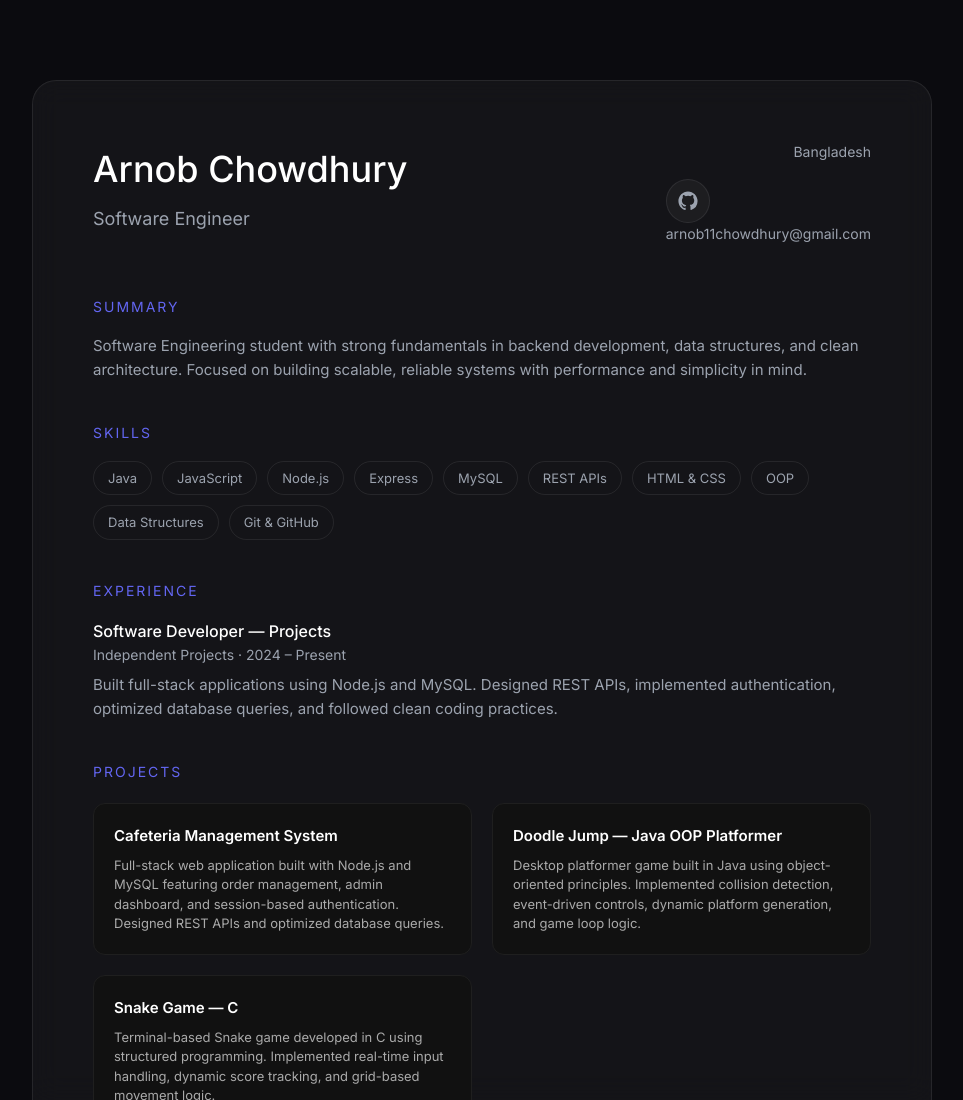
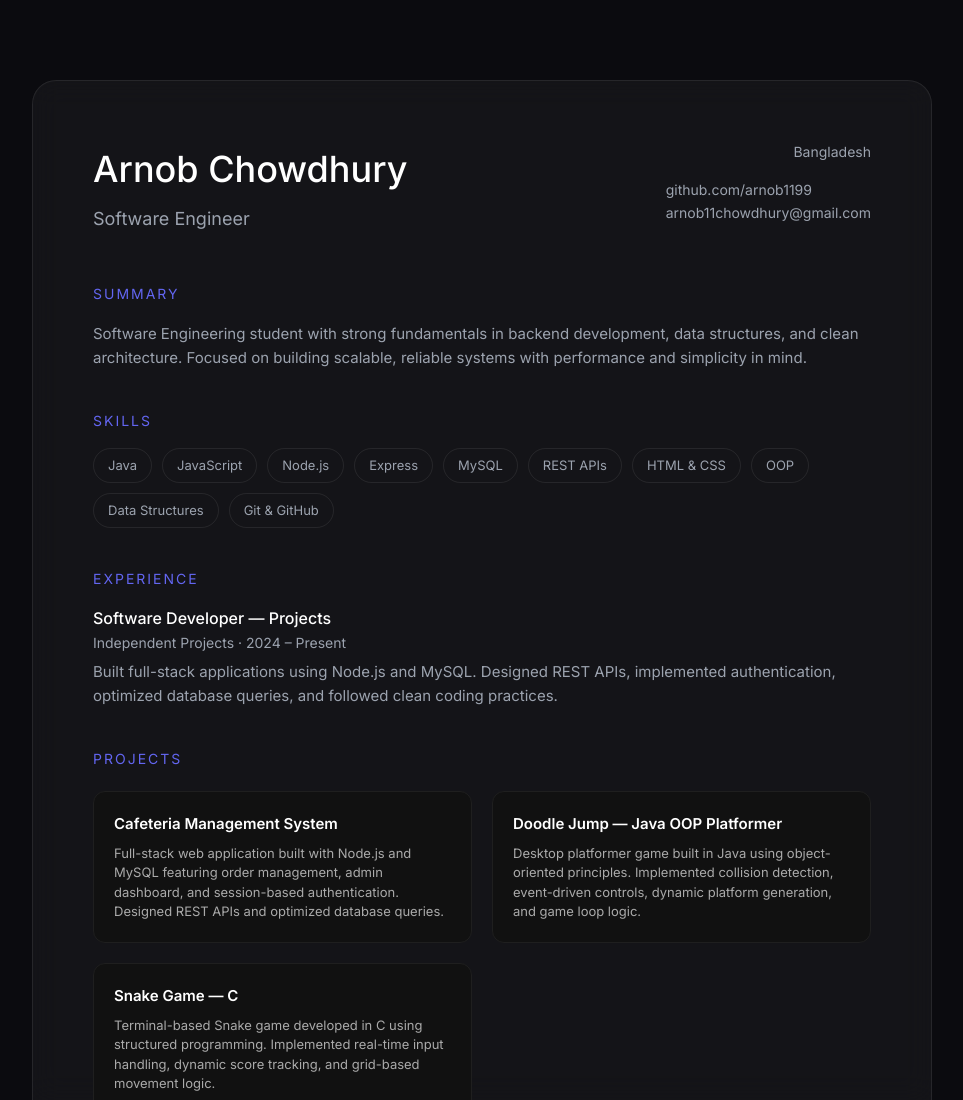
Before and after one commit to arnob1199/Resume, a plain HTML site: page index.html in a window 1280 px wide. Shown: the top 1100 px of the page, without its empty margins (158-1121 px from the left). Drawn offline with Linux system fonts and the light colour scheme; a script that the page names is missing.

Commit message:
Modified the code for the HTML file

```diff
--- a/index.html
+++ b/index.html
@@ -26,11 +26,7 @@
       <div class="contact">
         Bangladesh<br>
         <div class="icon-links">
-            <a href="https://github.com/arnob1199" target="_blank" class="icon-btn" aria-label="GitHub">
-                <svg viewBox="0 0 24 24">
-                  <path d="M12 .5C5.73.5.5 5.73.5 12c0 5.08 3.29 9.38 7.86 10.9.57.1.78-.25.78-.55v-2.17c-3.2.7-3.88-1.54-3.88-1.54-.53-1.34-1.29-1.7-1.29-1.7-1.05-.72.08-.7.08-.7 1.16.08 1.77 1.19 1.77 1.19 1.04 1.77 2.73 1.26 3.4.96.1-.75.4-1.26.73-1.55-2.56-.29-5.25-1.28-5.25-5.7 0-1.26.45-2.3 1.19-3.11-.12-.29-.52-1.47.11-3.06 0 0 .97-.31 3.18 1.19a11.07 11.07 0 0 1 5.8 0c2.2-1.5 3.18-1.19 3.18-1.19.63 1.59.23 2.77.11 3.06.74.81 1.19 1.85 1.19 3.11 0 4.43-2.7 5.4-5.28 5.68.41.36.78 1.08.78 2.18v3.24c0 .31.21.66.79.55A11.51 11.51 0 0 0 23.5 12C23.5 5.73 18.27.5 12 .5z"/>
-                </svg>
-              </a>
+          github.com/arnob1199
           </div>
 
         arnob11chowdhury@gmail.com<br>
```
